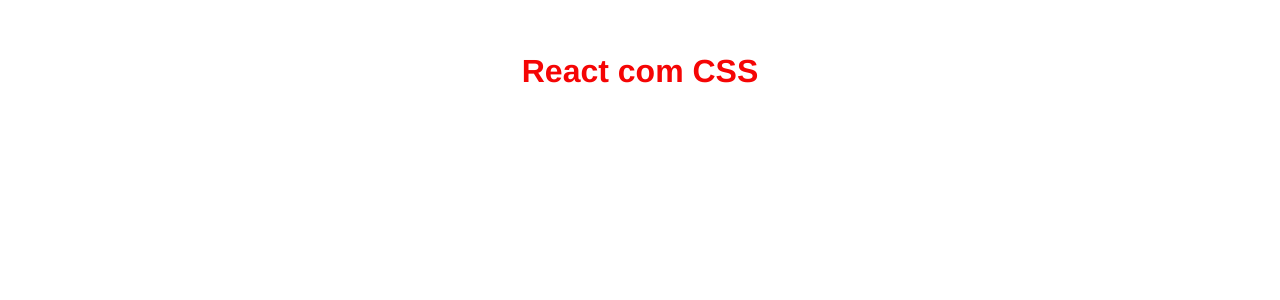
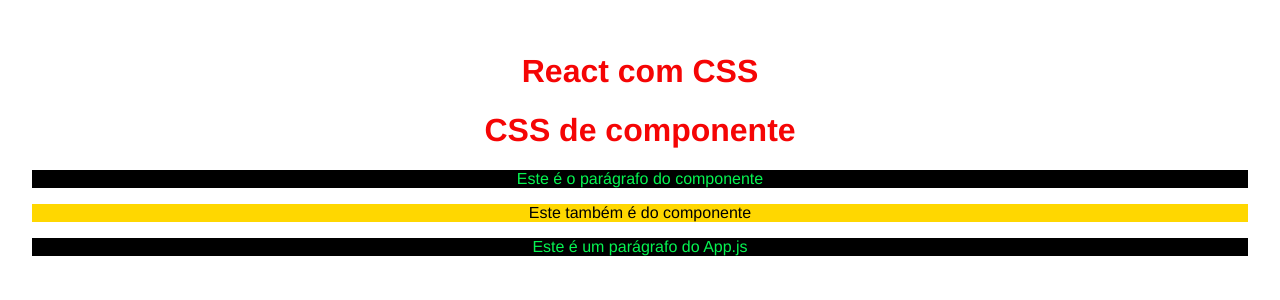
Before and after one commit to andre10dias/react-fundamentals, a React (Vite) app in the folder 3_css/: page / in a window 1280 px wide. Shown: the top 300 px of the page. Built offline with nearby package versions, Linux system fonts and the light colour scheme.

Commit message:
CSS de componente

```diff
--- a/3_css/src/App.jsx
+++ b/3_css/src/App.jsx
@@ -1,9 +1,14 @@
 import './App.css'
+import MyComponent from './component/MyComponent'
 
 function App() {
   return (
     <>
+      {/* css global */}
       <h1>React com CSS</h1>
+      {/* css de componente */}
+      <MyComponent />
+      <p>Este é um parágrafo do App.js</p>
     </>
   )
 }
--- /dev/null
+++ b/3_css/src/component/MyComponent.css
@@ -0,0 +1,15 @@
+/**
+* Este tipo de abordagem no CSS de componente,
+* costuma vazar para outros componentes;
+* Evite usar seletores genéricos como "p", "div", "h1", etc.;
+* Use classes ou ids específicos para evitar conflitos.
+*/
+p {
+    color: #06f451;
+    background-color: black;
+}
+
+.my-comp-paragraph {
+    color: black;
+    background-color: gold;
+}
--- /dev/null
+++ b/3_css/src/component/MyComponent.jsx
@@ -0,0 +1,13 @@
+import './MyComponent.css'
+
+const MyComponent = () => {
+  return (
+    <div>
+        <h1>CSS de componente</h1>
+        <p>Este é o parágrafo do componente</p>
+        <p className="my-comp-paragraph">Este também é do componente</p>
+    </div>
+  )
+}
+
+export default MyComponent
```
